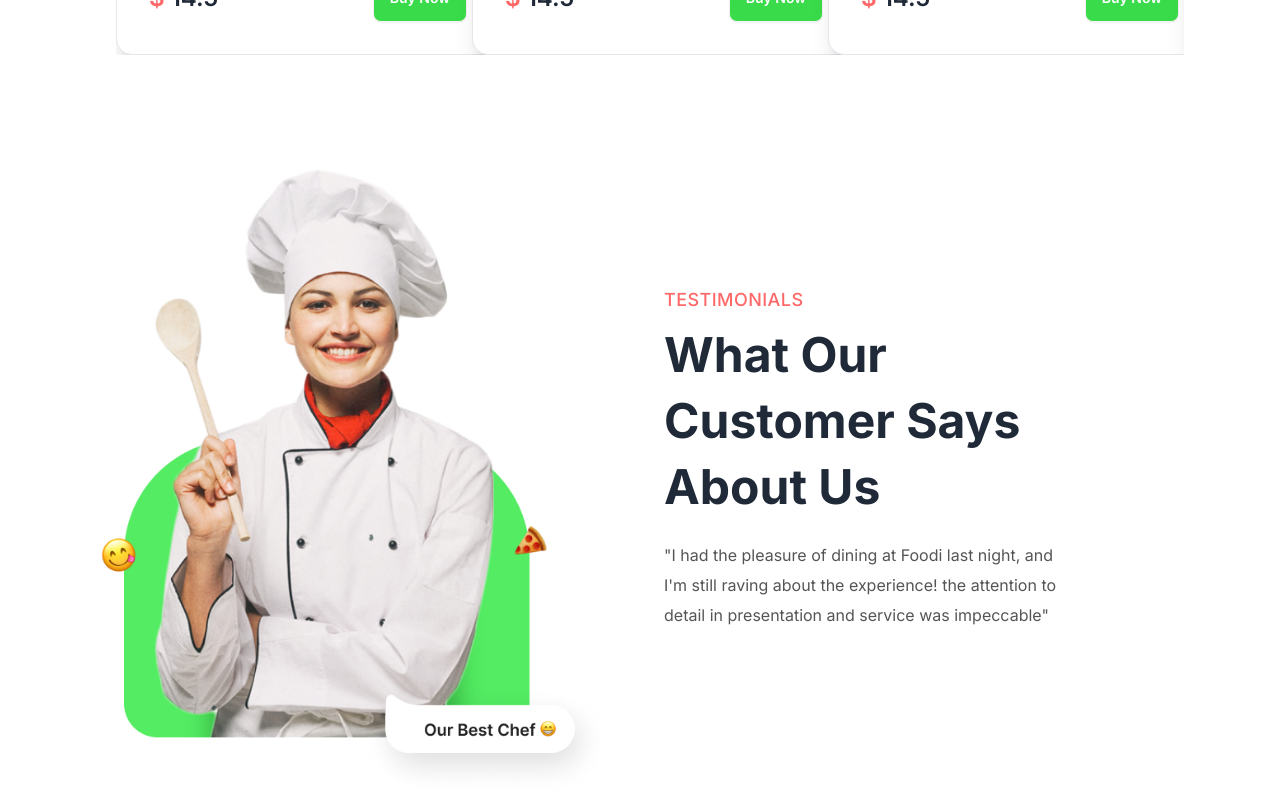
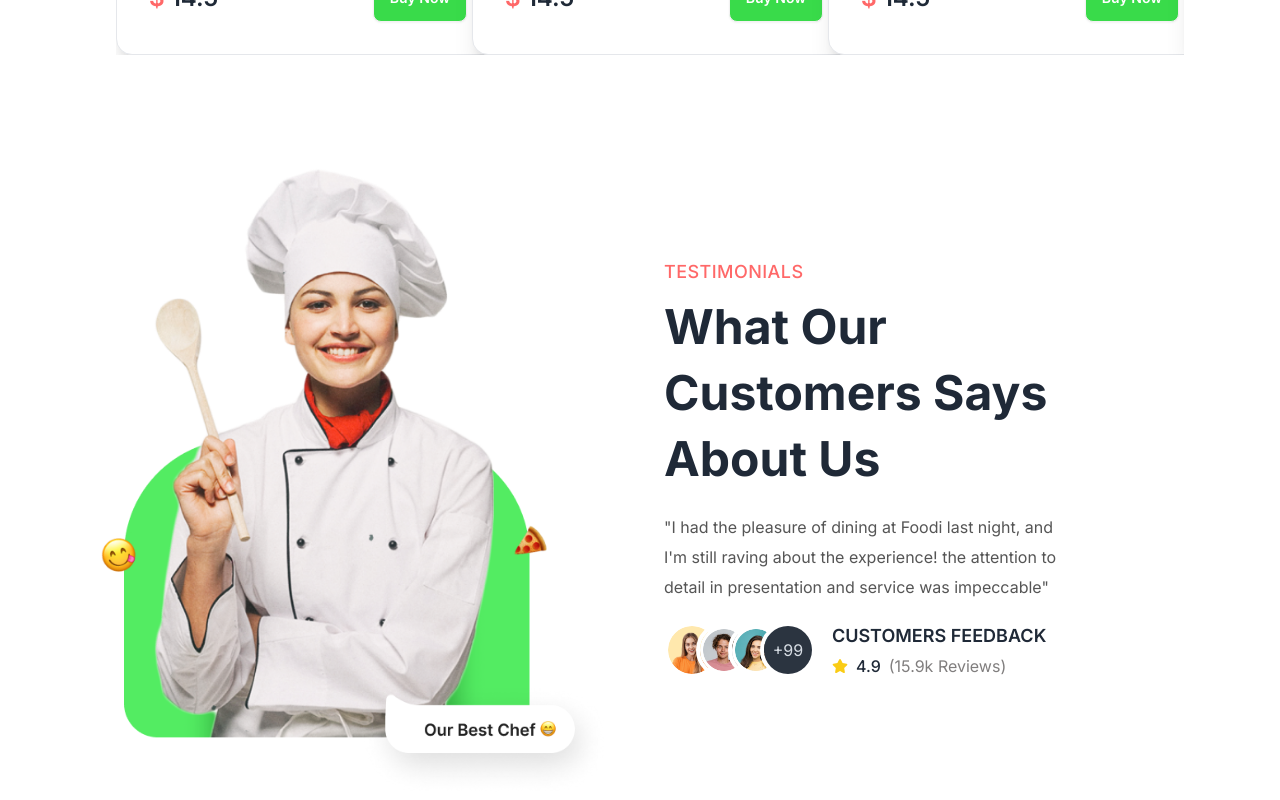
Before and after one commit to HossainRafi/Foodi, a React (Vite) app in the folder foodi-client/: page / in a window 1280 px wide. Shown: the part 2239-3039 px from the top of the page. Built offline with nearby package versions, Linux system fonts and the light colour scheme.

Commit message:
testimonial done

```diff
--- a/foodi-client/src/pages/home/Testimonials.jsx
+++ b/foodi-client/src/pages/home/Testimonials.jsx
@@ -1,7 +1,9 @@
 /* eslint-disable react/no-unescaped-entities */
-import bannerImg from "/images/home/testimonials/testimonials.png"
-
-
+import { FaStar } from "react-icons/fa6";
+import avatar1 from "/images/home/testimonials/testimonial1.png";
+import avatar2 from "/images/home/testimonials/testimonial2.png";
+import avatar3 from "/images/home/testimonials/testimonial3.png";
+import testimonialImage from "/images/home/testimonials/testimonials.png";
 
 export const Testimonials = () => {
   return (
@@ -9,17 +11,53 @@ export const Testimonials = () => {
       <div className="flex flex-col md:flex-row items-center justify-between gap-12">
         {/* image section */}
         <div className="md:w-1/2">
-          <img src={bannerImg} />
+          <img src={testimonialImage} />
         </div>
 
         {/* text section */}
         <div className="md:w-1/2">
           <div className="text-left md:w-4/5">
             <p className="subtitle">testimonials</p>
-            <h2 className="title">what our customer says about us</h2>
+            <h2 className="title">what our customers says about us</h2>
             <blockquote className="my-5 text-secondary leading-[30px]">
-              "I had the pleasure of dining at Foodi last night, and I'm still raving about the experience! the attention to detail in presentation and service was impeccable"
+              "I had the pleasure of dining at Foodi last night, and I'm still
+              raving about the experience! the attention to detail in
+              presentation and service was impeccable"
             </blockquote>
+
+            {/* avatar */}
+            <div className="flex items-center gap-4 flex-wrap">
+              <div className="avatar-group -space-x-6 rtl:space-x-reverse">
+                <div className="avatar">
+                  <div className="w-12">
+                    <img src={avatar1} />
+                  </div>
+                </div>
+                <div className="avatar">
+                  <div className="w-12">
+                    <img src={avatar2} />
+                  </div>
+                </div>
+                <div className="avatar">
+                  <div className="w-12">
+                    <img src={avatar3} />
+                  </div>
+                </div>
+                <div className="avatar placeholder">
+                  <div className="bg-neutral text-neutral-content w-12">
+                    <span>+99</span>
+                  </div>
+                </div>
+              </div>
+              <div className="space-y-1">
+                <h5 className="uppercase text-lg font-semibold">customers feedback</h5>
+                <div className="flex items-center gap-2">
+                  <FaStar className="text-yellow-400" />
+                  <span className="font-medium">4.9</span>
+                  <span className="text-[#807E7E]">(15.9k Reviews)</span>
+                </div>
+              </div>
+            </div>
           </div>
         </div>
       </div>
```
